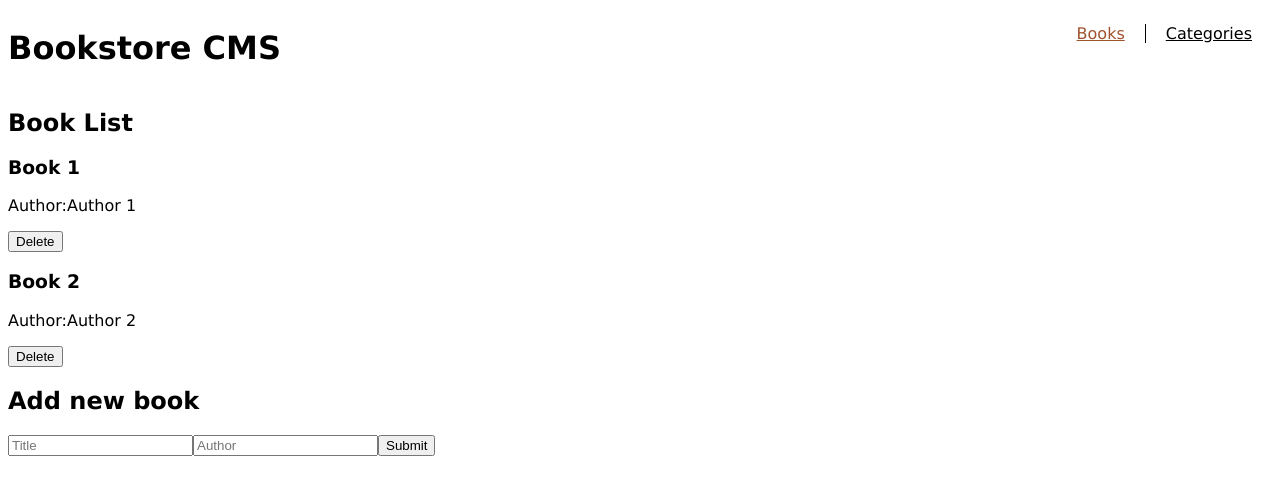
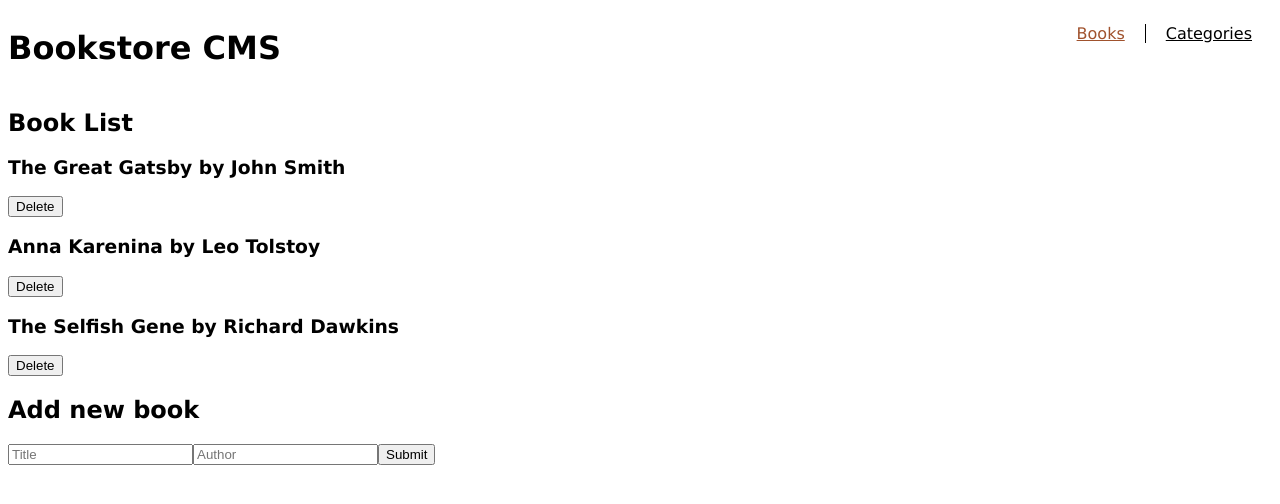
Before and after one commit to balatstar/bookstore-cms, a React (Create React App) app: page / in a window 1280 px wide. Shown: the top 504 px of the page. Built offline with nearby package versions, Linux system fonts and the light colour scheme.

Commit message:
Implement Redux to components

```diff
--- a/package.json
+++ b/package.json
@@ -13,6 +13,7 @@
     "react-redux": "^8.1.2",
     "react-router-dom": "^6.15.0",
     "react-scripts": "5.0.1",
+    "uuid": "^9.0.0",
     "web-vitals": "^2.1.4"
   },
   "scripts": {
--- a/src/components/Bookform.js
+++ b/src/components/Bookform.js
@@ -1,14 +1,48 @@
-import React from 'react';
+import React, { useState } from 'react';
+import { useDispatch } from 'react-redux';
+import { addBook } from '../redux/books/booksSlice';
+import { v4 as uuidv4 } from 'uuid';
 
-function Bookform() {
+function BookForm() {
+  const dispatch = useDispatch();
+  const [title, setTitle] = useState('');
+  const [author, setAuthor] = useState('');
+
+  const handleSubmit = (e) => {
+    e.preventDefault();
+    dispatch(addBook({ item_id: generateItemId(), title, author, category: '' }));
+    setTitle('');
+    setAuthor('');
+  };
+
+  const generateItemId = () => {
+    return uuidv4();
+  };
+
   return (
-    <form className="createbook">
+    <form className="createbook" onSubmit={handleSubmit}>
       <h2>Add new book</h2>
-      <input type="text" name="title" id="title" placeholder="Title" />
-      <input type="text" name="author" id="author" placeholder="Author" />
-      <button type="submit" id="createbook">Submit</button>
+      <input
+        type="text"
+        name="title"
+        id="title"
+        placeholder="Title"
+        value={title}
+        onChange={(e) => setTitle(e.target.value)}
+      />
+      <input
+        type="text"
+        name="author"
+        id="author"
+        placeholder="Author"
+        value={author}
+        onChange={(e) => setAuthor(e.target.value)}
+      />
+      <button type="submit" id="createbook">
+        Submit
+      </button>
     </form>
   );
 }
 
-export default Bookform;
+export default BookForm;
--- a/src/components/Booklist.js
+++ b/src/components/Booklist.js
@@ -1,40 +1,25 @@
-import React, { useState } from 'react';
-import PropTypes from 'prop-types';
-import Book from './Book';
+import React from 'react';
+import { useSelector, useDispatch } from 'react-redux';
+import { removeBook } from '../redux/books/booksSlice';
 
-const BookList = ({ books }) => {
-  const [bookStates, setBookStates] = useState(
-    books.map(() => ({ isDeleted: true })),
-  );
+const BookList = () => {
+  const dispatch = useDispatch();
+  const booksState = useSelector(state => state.books);
 
-  const handleDelete = (index) => {
-    const updatedStates = [...bookStates];
-    updatedStates[index].isDeleted = false;
-    setBookStates(updatedStates);
+  const handleDelete = (bookId) => {
+    dispatch(removeBook({ item_id: bookId }));
   };
 
   return (
     <div className="book-list">
-      {books.map((book, index) => (bookStates[index].isDeleted ? (
-        <Book
-          key={book.id}
-          title={book.title}
-          author={book.author}
-          onDelete={() => handleDelete(index)}
-        />
-      ) : null))}
+      {booksState.map((book) => (
+        <div key={book.item_id}>
+          <h3>{book.title} by {book.author}</h3>
+          <button onClick={() => handleDelete(book.item_id)}>Delete</button>
+        </div>
+      ))}
     </div>
   );
 };
 
-BookList.propTypes = {
-  books: PropTypes.arrayOf(
-    PropTypes.shape({
-      id: PropTypes.number.isRequired,
-      title: PropTypes.string.isRequired,
-      author: PropTypes.string.isRequired,
-    }),
-  ).isRequired,
-};
-
 export default BookList;
--- a/src/components/Home.js
+++ b/src/components/Home.js
@@ -1,12 +1,10 @@
 import React from 'react';
+import { useSelector } from 'react-redux';
 import BookList from './Booklist';
 import Bookform from './Bookform';
 
 const Home = () => {
-  const books = [
-    { id: 1, title: 'Book 1', author: 'Author 1' },
-    { id: 2, title: 'Book 2', author: 'Author 2' },
-  ];
+  const books = useSelector(state => state.books);
 
   return (
     <div className="wrapper">
--- a/src/redux/books/booksSlice.js
+++ b/src/redux/books/booksSlice.js
@@ -1,13 +1,34 @@
 import { createSlice } from '@reduxjs/toolkit';
+
+const initialState = [
+  {
+    item_id: 'item1',
+    title: 'The Great Gatsby',
+    author: 'John Smith',
+    category: 'Fiction',
+  },
+  {
+    item_id: 'item2',
+    title: 'Anna Karenina',
+    author: 'Leo Tolstoy',
+    category: 'Fiction',
+  },
+  {
+    item_id: 'item3',
+    title: 'The Selfish Gene',
+    author: 'Richard Dawkins',
+    category: 'Nonfiction',
+  },
+];
 
 const booksSlice = createSlice({
   name: 'books',
-  initialState: [],
+  initialState,
   reducers: {
     addBook: (state, action) => {
       state.push(action.payload);
     },
-    removeBook: (state, action) => state.filter((book) => book.id !== action.payload.id),
+    removeBook: (state, action) => state.filter((book) => book.item_id !== action.payload.item_id),
   },
 });
 
```
Also changed, not shown: 1 other file (tests, documents, lock files or other folders).
